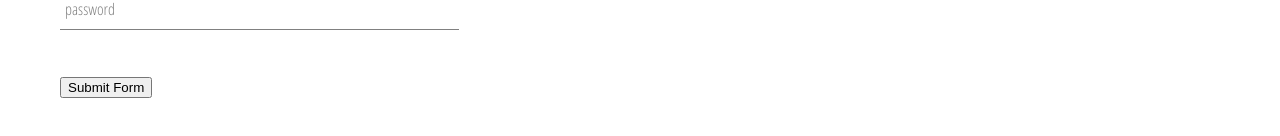
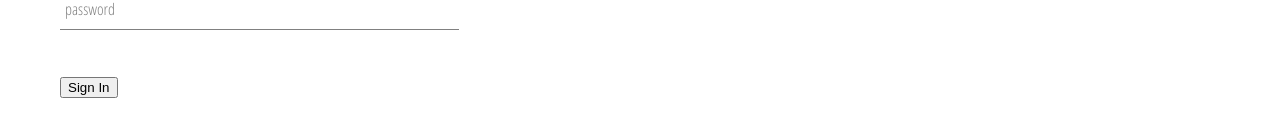
Before and after one commit to heuzin/crwn-clotihing, a React (Create React App) app: page /signin in a window 1280 px wide. Shown: the part 334-470 px from the top of the page. Built offline with nearby package versions, Linux system fonts and the light colour scheme.

Commit message:
custom button component

```diff
--- /dev/null
+++ b/src/components/custom-button/custom-button.component.jsx
@@ -0,0 +1,9 @@
+import React from 'react';
+
+const CustomButtom = ({ children, ...props }) => (
+    <button className='custom-button' {...props}>
+        {children}
+    </button>
+)
+
+export default CustomButtom;
--- a/src/components/sign-in/sign-in.component.jsx
+++ b/src/components/sign-in/sign-in.component.jsx
@@ -1,6 +1,7 @@
 import React from 'react';
 import './sign-in.styles.scss';
 import FormInput from '../form-input/form-input.component';
+import CustomButtom from '../custom-button/custom-button.component';
 
 class SignIn extends React.Component {
     constructor(props) {
@@ -48,7 +49,7 @@ class SignIn extends React.Component {
                         required
                     />
 
-                    <input type='submit' value='Submit Form'/>
+                    <CustomButtom type='submit'>Sign In</CustomButtom>
                 </form>
             </div>
         )
```
